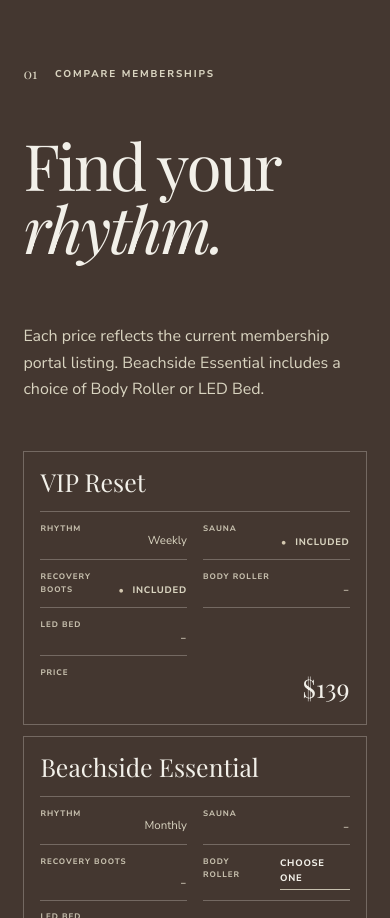
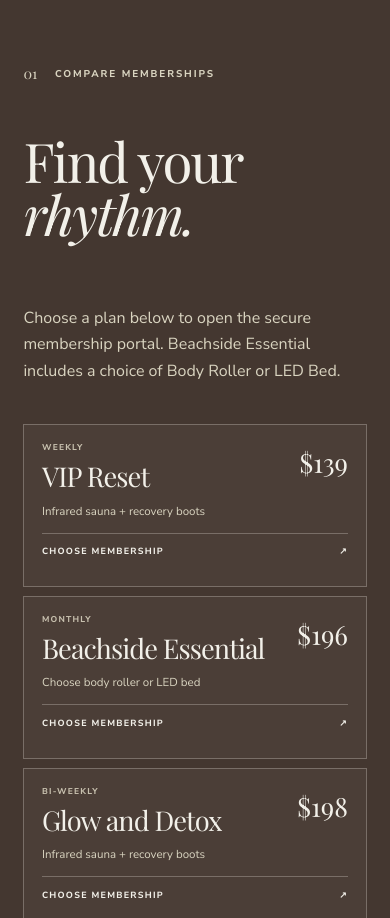
Before and after one commit to MetakeyGitHub/lymph-wellness, a Next.js app: page /memberships in a window 390 px wide. Shown: the part 1082-2000 px from the top of the page. Built offline with nearby package versions, Linux system fonts and the light colour scheme.

Commit message:
Streamline mobile membership selection (#10)

```diff
--- a/app/_data/site.ts
+++ b/app/_data/site.ts
@@ -1,6 +1,6 @@
 export const BOOKING_URL = "/contact#book";
 export const INSTAGRAM_URL = "https://www.instagram.com/lymph.wellnessco/";
-export const MEMBERSHIP_URL = "/contact#enquiry";
+export const MEMBERSHIP_URL = "https://lymphwell.ap.zenoti.com/webstoreNew/giftcards/ab0f43de-2383-47ca-b282-967daa002f72";
 export const GOOGLE_REVIEWS_URL = "https://share.google/PfSn7CcBq24fN0Uwy";
 export const PHONE_DISPLAY = "0452 599 300";
 export const PHONE_URL = "tel:+61452599300";
--- a/app/globals.css
+++ b/app/globals.css
@@ -570,6 +570,7 @@ em { font-weight: 400; }
 .membership-table-footer { margin-top: 2.4rem; display: flex; justify-content: space-between; align-items: center; }
 .membership-table-footer p { margin: 0; color: var(--taupe-light); font-size: .58rem; letter-spacing: .13em; text-transform: uppercase; }
 .membership-table-footer p span { margin-right: .45rem; color: var(--sand); }
+.membership-mobile-list { display: none; } /* The compact chooser is enabled at mobile widths. */
 .membership-editorial { min-height: 56rem; display: grid; grid-template-columns: 58% 42%; background: var(--off-white); }
 .membership-editorial-image { min-height: 56rem; position: relative; overflow: hidden; }
 .membership-editorial-image img { object-fit: cover; }
@@ -738,17 +739,17 @@ em { font-weight: 400; }
   .membership-modalities-heading h2 { font-size: clamp(3.7rem,15vw,5.5rem); }
   .membership-modality-list article { min-height: 6.5rem; padding: 1.25rem 0; grid-template-columns: 2.7rem 1fr; gap: 1rem; }
   .membership-comparison-heading { align-items: flex-start; flex-direction: column; }
-  .membership-comparison-heading h2 { font-size: clamp(4rem,16vw,6rem); }
+  .membership-comparison-heading h2 { font-size: clamp(3.4rem,14vw,4.8rem); }
   .membership-comparison { padding-top: 4rem; padding-bottom: 4rem; }
-  .membership-table-wrap { margin-top: 3rem; border-top: 0; }
-  .membership-table, .membership-table tbody { display: block; }
-  .membership-table thead { position: absolute; width: 1px; height: 1px; overflow: hidden; clip: rect(0 0 0 0); white-space: nowrap; }
-  .membership-table tr { margin-bottom: .65rem; padding: 1rem; display: grid; grid-template-columns: 1fr 1fr; column-gap: 1rem; border: 1px solid var(--line-light); }
-  .membership-table tbody th { grid-column: 1/-1; padding: 0 0 1rem; border-bottom: 1px solid var(--line-light); font-size: 1.55rem; }
-  .membership-table td { min-height: 3rem; padding: .6rem 0; display: flex; align-items: flex-end; justify-content: space-between; gap: .7rem; border-bottom: 1px solid var(--line-light); }
-  .membership-table td::before { content: attr(data-label); align-self: flex-start; color: var(--taupe-light); font-size: .5rem; font-weight: 750; letter-spacing: .12em; text-transform: uppercase; }
-  .membership-table td:last-child { grid-column: 1/-1; padding-bottom: 0; border-bottom: 0; }
-  .membership-table-footer { align-items: flex-start; flex-direction: column; gap: 2rem; }
+  .membership-table-wrap, .membership-table-footer { display: none; }
+  .membership-mobile-list { margin-top: 2.5rem; display: grid; gap: .55rem; }
+  .membership-mobile-list article { padding: 1rem 1.1rem; border: 1px solid var(--line-light); background: rgba(242,240,233,.035); }
+  .membership-mobile-top { display: flex; justify-content: space-between; align-items: flex-start; gap: 1.25rem; }
+  .membership-mobile-top p { margin: 0 0 .45rem; color: var(--taupe-light); font-size: .53rem; font-weight: 750; letter-spacing: .14em; text-transform: uppercase; }
+  .membership-mobile-top h3 { font-size: clamp(1.5rem,7vw,1.95rem); line-height: 1; }
+  .membership-mobile-top strong { flex: 0 0 auto; font-family: var(--font-playfair); font-size: 1.65rem; font-weight: 400; }
+  .membership-mobile-includes { margin: .75rem 0; color: var(--stone-light); font-size: .72rem; }
+  .membership-mobile-list article > a { min-height: 2.35rem; padding-top: .65rem; display: flex; justify-content: space-between; align-items: flex-start; border-top: 1px solid var(--line-light); color: var(--ivory); font-size: .56rem; font-weight: 750; letter-spacing: .14em; text-transform: uppercase; }
   .membership-editorial { min-height: auto; grid-template-columns: 1fr; }
   .membership-editorial-image { min-height: 24rem; }
   .membership-editorial-copy { padding: 4rem 6vw 4.5rem; }
--- a/app/memberships/page.tsx
+++ b/app/memberships/page.tsx
@@ -14,11 +14,11 @@ export const metadata = pageMetadata({
 });
 
 const plans = [
-  { name: "VIP Reset", rhythm: "Weekly", sauna: "Included", boots: "Included", roller: "Not included", led: "Not included", price: "$139" },
-  { name: "Beachside Essential", rhythm: "Monthly", sauna: "Not included", boots: "Not included", roller: "Choose one", led: "Choose one", price: "$196" },
-  { name: "Glow and Detox", rhythm: "Bi-weekly", sauna: "Included", boots: "Included", roller: "Not included", led: "Not included", price: "$198" },
-  { name: "Lymph Ritual", rhythm: "Monthly", sauna: "Not included", boots: "Included", roller: "Included", led: "Not included", price: "$316" },
-  { name: "Glow and Detox", rhythm: "Monthly", sauna: "Included", boots: "Included", roller: "Not included", led: "Not included", price: "$396" },
+  { name: "VIP Reset", rhythm: "Weekly", summary: "Infrared sauna + recovery boots", sauna: "Included", boots: "Included", roller: "Not included", led: "Not included", price: "$139" },
+  { name: "Beachside Essential", rhythm: "Monthly", summary: "Choose body roller or LED bed", sauna: "Not included", boots: "Not included", roller: "Choose one", led: "Choose one", price: "$196" },
+  { name: "Glow and Detox", rhythm: "Bi-weekly", summary: "Infrared sauna + recovery boots", sauna: "Included", boots: "Included", roller: "Not included", led: "Not included", price: "$198" },
+  { name: "Lymph Ritual", rhythm: "Monthly", summary: "Lymphatic body roller + recovery boots", sauna: "Not included", boots: "Included", roller: "Included", led: "Not included", price: "$316" },
+  { name: "Glow and Detox", rhythm: "Monthly", summary: "Infrared sauna + recovery boots", sauna: "Included", boots: "Included", roller: "Not included", led: "Not included", price: "$396" },
 ] as const;
 
 const modalities = [
@@ -42,7 +42,7 @@ export default function MembershipsPage() {
           <p className="eyebrow">Women’s only wellness sanctuary</p>
           <h1>Your ritual,<br /><em>on repeat.</em></h1>
           <p>Thoughtful weekly, bi-weekly and monthly options for women who want sauna, light therapy and restorative body care to become part of their regular rhythm.</p>
-          <Button href={MEMBERSHIP_URL}>Enquire about membership</Button>
+          <Button href={MEMBERSHIP_URL} external>View memberships</Button>
           <div className="membership-hero-meta" aria-label="Available membership rhythms">
             <span>Weekly</span><span>Bi-weekly</span><span>Monthly</span>
           </div>
@@ -56,7 +56,7 @@ export default function MembershipsPage() {
       <section className="membership-comparison section-space" data-reveal>
         <div className="membership-comparison-heading">
           <div><SectionLabel number="01" light>Compare memberships</SectionLabel><h2>Find your<br /><em>rhythm.</em></h2></div>
-          <p>Each price reflects the current membership portal listing. Beachside Essential includes a choice of Body Roller or LED Bed.</p>
+          <p>Choose a plan below to open the secure membership portal. Beachside Essential includes a choice of Body Roller or LED Bed.</p>
         </div>
 
         <div className="membership-table-wrap">
@@ -78,9 +78,21 @@ export default function MembershipsPage() {
             </tbody>
           </table>
         </div>
+        <div className="membership-mobile-list" aria-label="Membership options">
+          {plans.map((plan) => (
+            <article key={`${plan.name}-${plan.rhythm}`}>
+              <div className="membership-mobile-top">
+                <div><p>{plan.rhythm}</p><h3>{plan.name}</h3></div>
+                <strong>{plan.price}</strong>
+              </div>
+              <p className="membership-mobile-includes">{plan.summary}</p>
+              <a href={MEMBERSHIP_URL} target="_blank" rel="noreferrer">Choose membership <span aria-hidden="true">↗</span></a>
+            </article>
+          ))}
+        </div>
         <div className="membership-table-footer">
           <p><span aria-hidden="true">●</span> Included</p>
-          <Button href={MEMBERSHIP_URL} variant="light">Enquire about a plan</Button>
+          <Button href={MEMBERSHIP_URL} variant="light" external>View memberships</Button>
         </div>
       </section>
 
@@ -110,7 +122,7 @@ export default function MembershipsPage() {
           <p className="lead">A membership is a simple way to make regular care part of your routine.</p>
           <p>The vacuum treadmill V3 and Infrastep StairMill are studio experiences, but they are not included in the plans shown above. Enquire for current availability and the most suitable way to book.</p>
           <p className="membership-disclaimer">Service suitability varies. Membership access does not replace medical advice or guarantee a particular outcome.</p>
-          <Button href={MEMBERSHIP_URL}>Ask about membership</Button>
+          <Button href={MEMBERSHIP_URL} external>View membership options</Button>
         </div>
       </section>
     </main>
```
